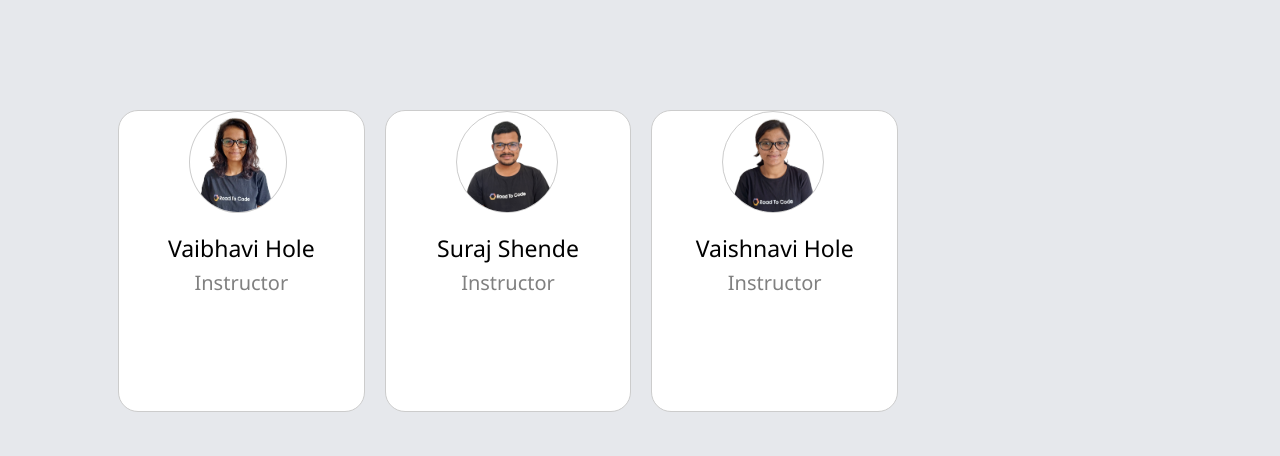
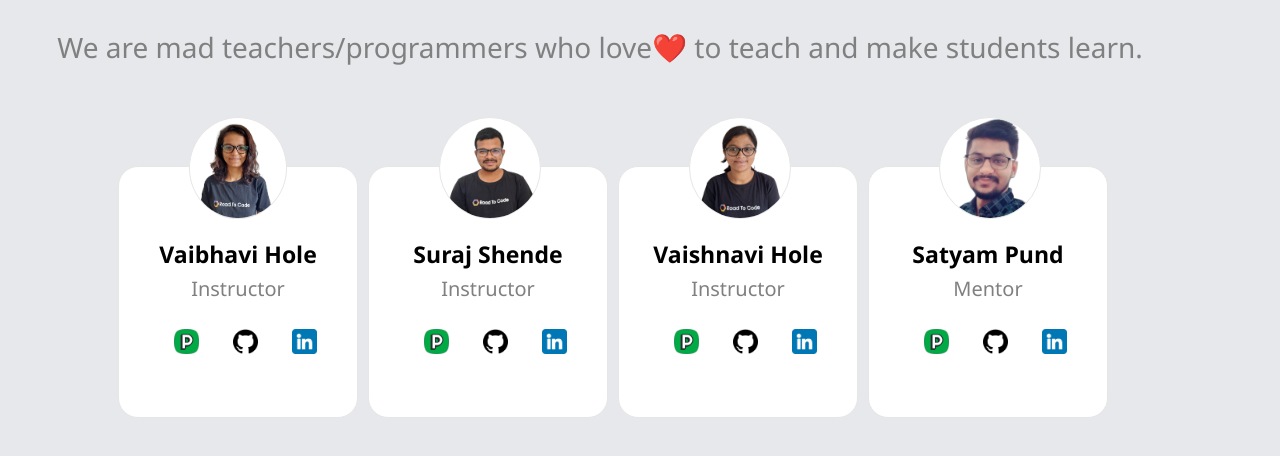
Before and after one commit to anuradhawavge04/icp-8-assignmnt-19-media-queries, a plain HTML site: page index.html in a window 1280 px wide. Drawn offline with Linux system fonts and the light colour scheme.

Commit message:
one more image added and some effects are added

```diff
--- a/index.html
+++ b/index.html
@@ -1,96 +1,147 @@
 <!DOCTYPE html>
 <html lang="en">
+
 <head>
   <meta charset="UTF-8">
   <meta name="viewport" content="width=device-width, initial-scale=1.0">
   <title>responsive profile webpage</title>
   <style>
-      body{
+    body {
       background-color: #e6e8ec;
     }
-      .profile-container{
-        width: 800px;
+
+    .profile-container {
+      width: 1000px;
       display: flex;
       flex-direction: row;
       justify-content: space-around;
       align-items: center;
       margin: 100px;
     }
-      .profile-cards{
-        height: 300px;
+
+    .profile-cards {
+      height: 250px;
       width: 500px;
       background-color: white;
-        border:solid #cccccc 0.2px;
-        margin:10px;
-        padding:0px 10px;
+      border: solid #e6e6e6 0.2px;
+      margin-left: 10px;
+      padding: 0px 10px;
       border-radius: 20px;
+      cursor: pointer;
     }
-      .image-structure{
+
+    .profile-cards:hover {
+      border: 1px solid #80ffe5;
+      transition: 0s;
+    }
+
+    .image-structure {
       height: 100px;
       border-radius: 50%;
       background-color: white;
-        border:solid #cccccc 0.2px;
-        margin-left:60px ;
+      border: solid #e6e6e6 0.2px;
+      margin-left: 60px;
       margin-bottom: 150px;
+      margin-top: -50px;
+      cursor: pointer;
     }
-      .profile-text{
-        margin-top:-135px;
+
+    .image-structure:hover {
+      border: 1px solid #80ffe5;
+      transition: 0s;
+    }
+
+    .profile-text {
+      margin-top: -135px;
       font-size: 23px;
-        font-family:'Segoe UI', Tahoma, Geneva, Verdana, sans-serif;
+      font-family: 'Segoe UI', Tahoma, Geneva, Verdana, sans-serif;
+      text-align: center;
+      font-weight: 600;
+    }
+
+    .profile-text1 {
+      color: #808080;
+      margin-top: -10px;
+      font-size: 20px;
+      font-family: 'Segoe UI', Tahoma, Geneva, Verdana, sans-serif;
       text-align: center;
       font-weight: 500;
     }
-     .profile-text1{
+
+    .icons {
+      height: 25px;
+      margin-right: -15px;
+      margin-left: 45px;
+    }
+
+    .heading {
       color: #808080;
-      margin-top:-10px;
-      font-size: 20px;
-      font-family:'Segoe UI', Tahoma, Geneva, Verdana, sans-serif;
+      margin-bottom: 60px;
+      font-size: 28px;
+      font-family: 'Segoe UI', Tahoma, Geneva, Verdana, sans-serif;
       text-align: center;
-      font-weight: 500;
+      font-weight: 400;
+      margin-right: 80px;
     }
+
     /*small device*/
-      @media screen and (max-width:600px) {
+    @media screen and (max-width:600px) {}
 
-      }
     /* Mobile Devices or normal device */
 
-      @media screen and (min-width: 601px) and (max-width: 768px) {
-
-      }
+    @media screen and (min-width: 601px) and (max-width: 768px) {}
 
     /* Tablet Devices */
 
-      @media screen and (min-width: 769px) and (max-width: 992px) {
-
-      }
+    @media screen and (min-width: 769px) and (max-width: 992px) {}
 
     /* Dekstop device or large device */
 
-      @media screen and (min-width: 993px) and (max-width: 1200px) {
-
-      }
+    @media screen and (min-width: 993px) and (max-width: 1200px) {}
   </style>
 </head>
+
 <body>
+  <h3 class="heading">We are mad teachers/programmers who love❤️ to teach and make students learn.</h3>
   <div class="profile-container">
     <div class="profile-cards">
-       <img src="./imags/instructor_img/pinki.png" height="70px" alt="Vaibhavi Hole" class="image-structure"/>
+      <img src="./imags/instructor_img/pinki.png" height="70px" alt="Vaibhavi Hole" class="image-structure" />
       <h1 class="profile-text">Vaibhavi Hole</h1>
       <h4 class="profile-text1">Instructor</h4>
+      <img src="./imags/instructor_img/icons/peerlist.png" alt="peerlist" height="50px" class="icons" />
+      <img src="./imags/instructor_img/icons/github.png" alt="github" height="50px" class="icons" />
+      <img src="./imags/instructor_img/icons/linkedin.png" alt="linkedin" height="50px" class="icons" />
+
     </div>
 
     <div class="profile-cards">
-          <img src="./imags/instructor_img/suraj.png" height="70px" alt="Suraj Shnde" class="image-structure"/>
+      <img src="./imags/instructor_img/suraj.png" height="70px" alt="Suraj Shnde" class="image-structure" />
       <h1 class="profile-text">Suraj Shende</h1>
       <h4 class="profile-text1">Instructor</h4>
+      <img src="./imags/instructor_img/icons/peerlist.png" alt="peerlist" height="50px" class="icons" />
+      <img src="./imags/instructor_img/icons/github.png" alt="github" height="50px" class="icons" />
+      <img src="./imags/instructor_img/icons/linkedin.png" alt="linkedin" height="50px" class="icons" />
     </div>
 
     <div class="profile-cards">
-          <img src="./imags/instructor_img/vaishnavi.png" height="70px" alt="Vaishnavi Hole" class="image-structure"/>
+      <img src="./imags/instructor_img/vaishnavi.png" height="70px" alt="Vaishnavi Hole" class="image-structure" />
       <h1 class="profile-text">Vaishnavi Hole</h1>
       <h4 class="profile-text1">Instructor</h4>
+      <img src="./imags/instructor_img/icons/peerlist.png" alt="peerlist" height="50px" class="icons" />
+      <img src="./imags/instructor_img/icons/github.png" alt="github" height="50px" class="icons" />
+      <img src="./imags/instructor_img/icons/linkedin.png" alt="linkedin" height="50px" class="icons" />
+    </div>
+
+    <div class="profile-cards">
+      <img src="./imags/instructor_img/satyam.png" height="70px" alt="Satyam Pund" class="image-structure" />
+      <h1 class="profile-text">Satyam Pund</h1>
+      <h4 class="profile-text1">Mentor</h4>
+      <img src="./imags/instructor_img/icons/peerlist.png" alt="peerlist" height="50px" class="icons" />
+      <img src="./imags/instructor_img/icons/github.png" alt="github" height="50px" class="icons" />
+      <img src="./imags/instructor_img/icons/linkedin.png" alt="linkedin" height="50px" class="icons" />
     </div>
 
   </div>
 </body>
+
 </html>
```
Also changed, not shown: imags/instructor_img/satyam.png (added). Lines whose indentation alone changed are shown as unchanged.
